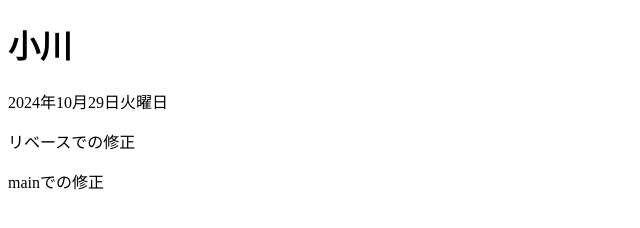
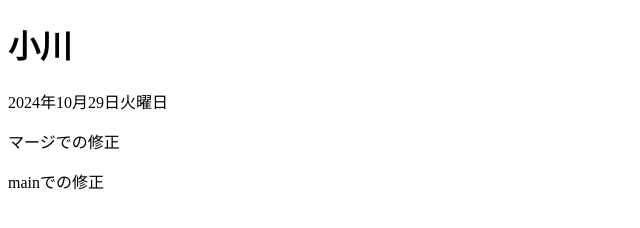
Before and after one commit to gi-ogawa/git-rennsixyuu, a plain HTML site: page index.html in a window 1280 px wide. Shown: the full height of the page, 0-640 px from the left. Drawn offline with Linux system fonts and the light colour scheme.

Commit message:
mergeでの修正

```diff
--- a/index.html
+++ b/index.html
@@ -7,7 +7,7 @@
   <body>
     <h1>小川</h1>
     <p>2024年10月29日火曜日</p>
-    <p>リベースでの修正</p>
+    <p>マージでの修正</p>
     <p>mainでの修正</p>
   </body>
 </html>
```
